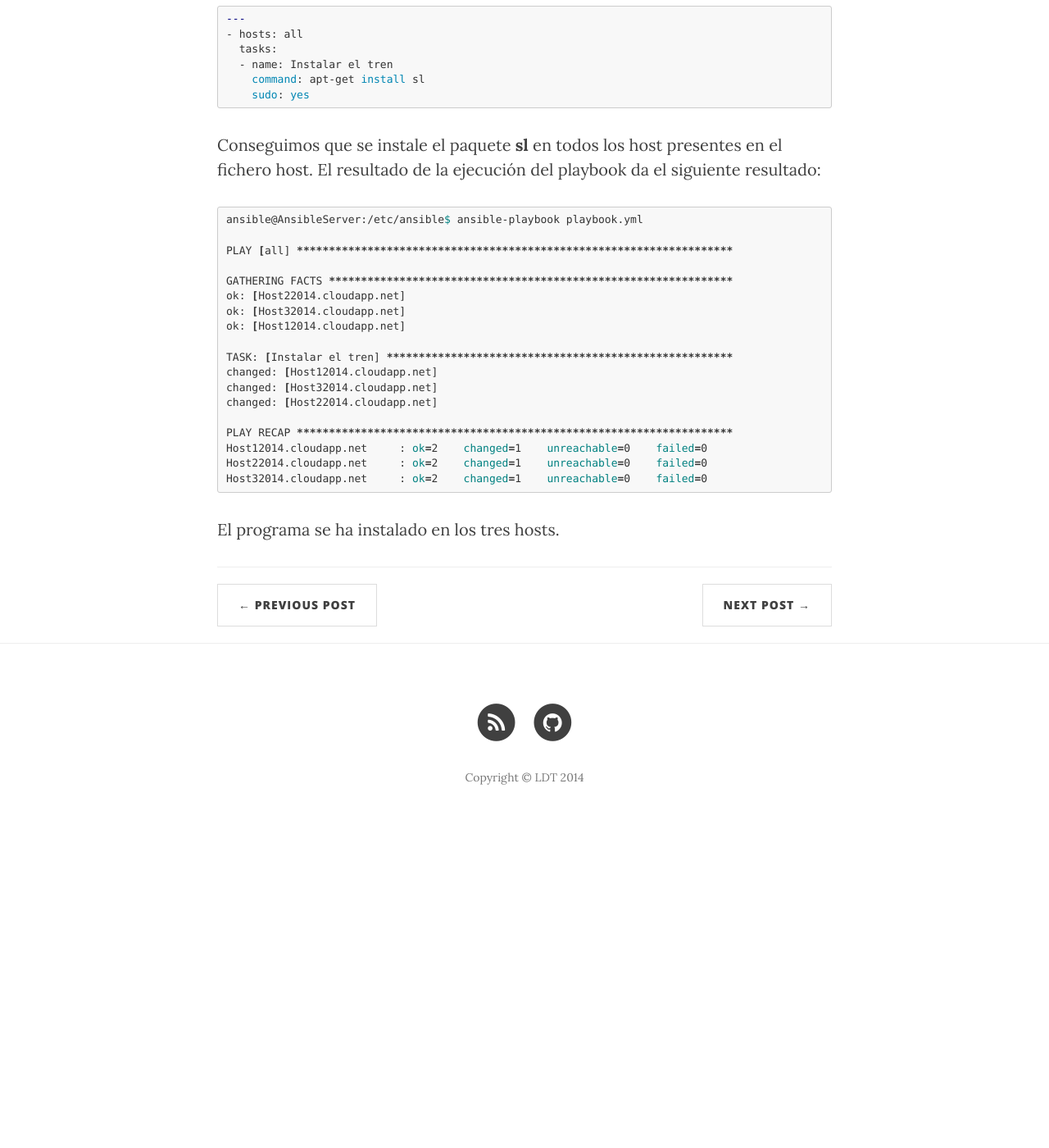
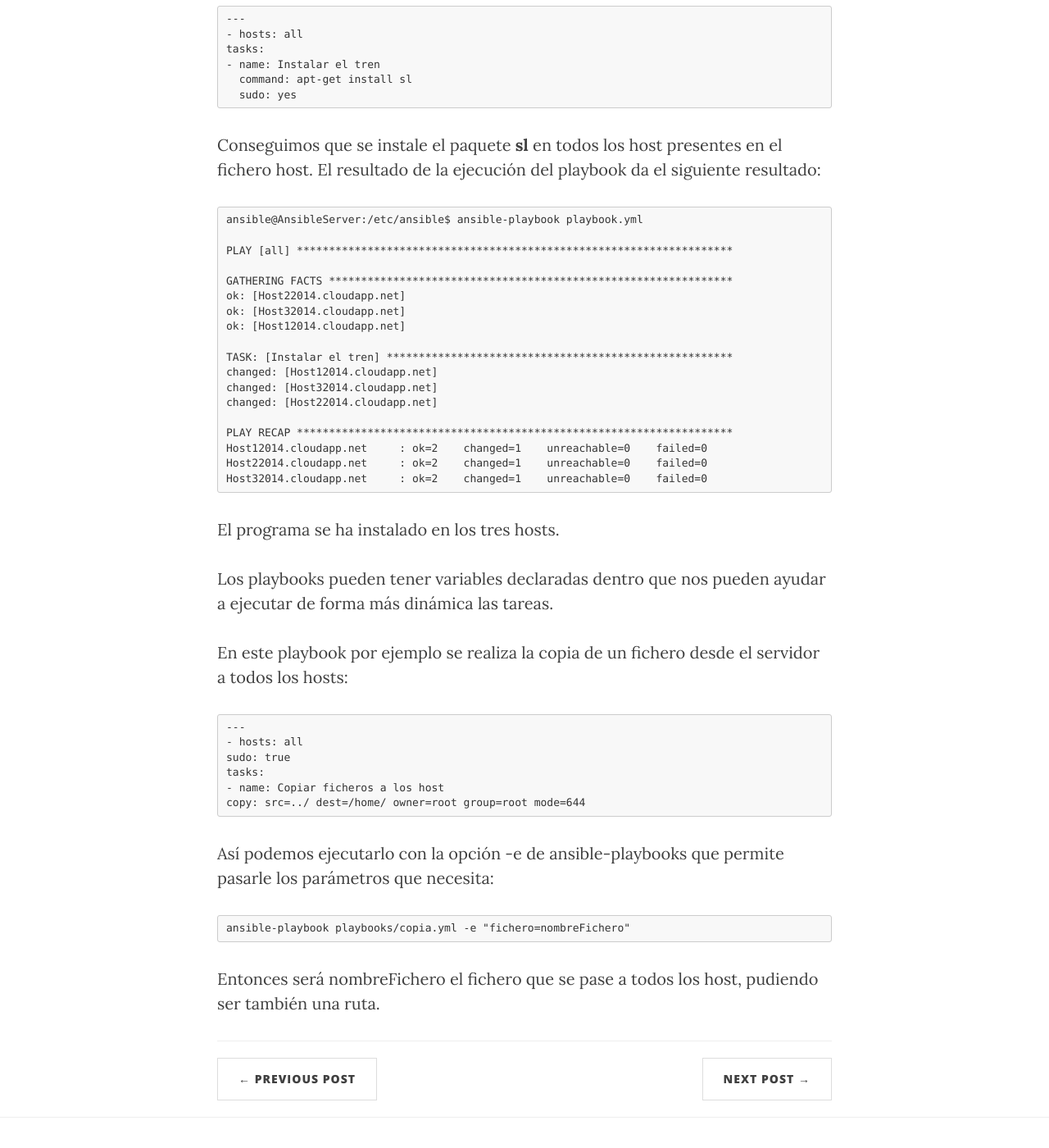
Before and after one commit to freelinuxdistrodeployed/LDT, a Jekyll site: the page built from _posts/2014-11-5-Playbook.md, in a window 1280 px wide and 1400 px high, scrolled down 698 px. Shown: the whole window at 82% size. Built offline with Jekyll 4.4.1, drawn with Linux system fonts in a browser that asks for light colours; nearby versions of some CDN libraries; before the commit the page ends 1722 px from its top, so only the background shows below that.

Commit message:
Añadido paso de parámetros al post 2014-11-5-Playbook.md

```diff
--- a/_posts/2014-11-5-Playbook.md
+++ b/_posts/2014-11-5-Playbook.md
@@ -11,36 +11,54 @@ header-img: "img/post-bg-01.jpg"
 
 En un primer contacto implementamos una versión mínima de un playbook como este:
 
-{% highlight bash %}
----
-- hosts: all
-  tasks:
-  - name: Instalar el tren
-    command: apt-get install sl
-    sudo: yes
-{% endhighlight %}
+
+    ---
+    - hosts: all
+    tasks:
+    - name: Instalar el tren
+      command: apt-get install sl
+      sudo: yes
+
 
 Conseguimos que se instale el paquete **sl** en todos los host presentes en el fichero host. El resultado de la ejecución del playbook da el siguiente resultado:
 
-{% highlight bash %}
-ansible@AnsibleServer:/etc/ansible$ ansible-playbook playbook.yml
 
-PLAY [all] ********************************************************************
+    ansible@AnsibleServer:/etc/ansible$ ansible-playbook playbook.yml
 
-GATHERING FACTS ***************************************************************
-ok: [Host22014.cloudapp.net]
-ok: [Host32014.cloudapp.net]
-ok: [Host12014.cloudapp.net]
+    PLAY [all] ********************************************************************
 
-TASK: [Instalar el tren] ******************************************************
-changed: [Host12014.cloudapp.net]
-changed: [Host32014.cloudapp.net]
-changed: [Host22014.cloudapp.net]
+    GATHERING FACTS ***************************************************************
+    ok: [Host22014.cloudapp.net]
+    ok: [Host32014.cloudapp.net]
+    ok: [Host12014.cloudapp.net]
 
-PLAY RECAP ********************************************************************
-Host12014.cloudapp.net     : ok=2    changed=1    unreachable=0    failed=0
-Host22014.cloudapp.net     : ok=2    changed=1    unreachable=0    failed=0
-Host32014.cloudapp.net     : ok=2    changed=1    unreachable=0    failed=0
-{% endhighlight %}
+    TASK: [Instalar el tren] ******************************************************
+    changed: [Host12014.cloudapp.net]
+    changed: [Host32014.cloudapp.net]
+    changed: [Host22014.cloudapp.net]
+
+    PLAY RECAP ********************************************************************
+    Host12014.cloudapp.net     : ok=2    changed=1    unreachable=0    failed=0
+    Host22014.cloudapp.net     : ok=2    changed=1    unreachable=0    failed=0
+    Host32014.cloudapp.net     : ok=2    changed=1    unreachable=0    failed=0
 
 El programa se ha instalado en los tres hosts.
+
+
+Los playbooks pueden tener variables declaradas dentro que nos pueden ayudar a ejecutar de forma más dinámica las tareas.
+
+En este playbook por ejemplo se realiza la copia de un fichero desde el servidor a todos los hosts:
+
+    ---
+    - hosts: all
+    sudo: true
+    tasks:
+    - name: Copiar ficheros a los host
+    copy: src=../{{fichero}} dest=/home/{{fichero}} owner=root group=root mode=644
+
+
+Así podemos ejecutarlo con la opción -e de ansible-playbooks que permite pasarle los parámetros que necesita:
+
+    ansible-playbook playbooks/copia.yml -e "fichero=nombreFichero"
+
+Entonces será nombreFichero el fichero que se pase a todos los host, pudiendo ser también una ruta.
```
